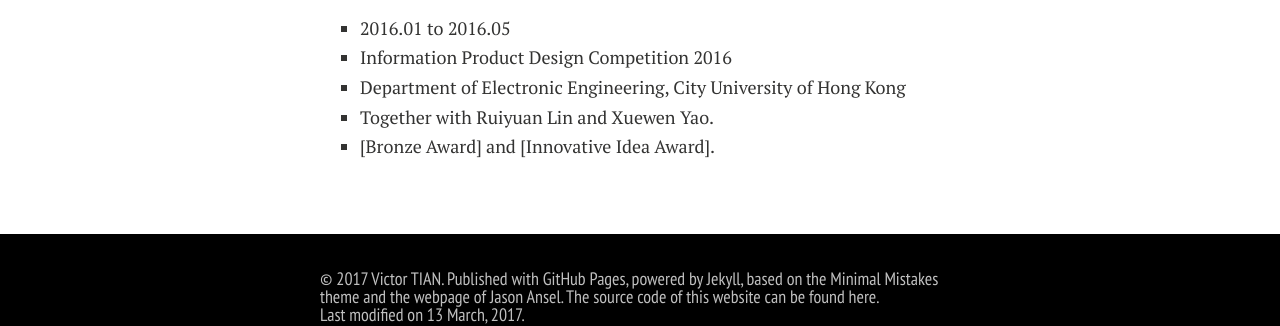
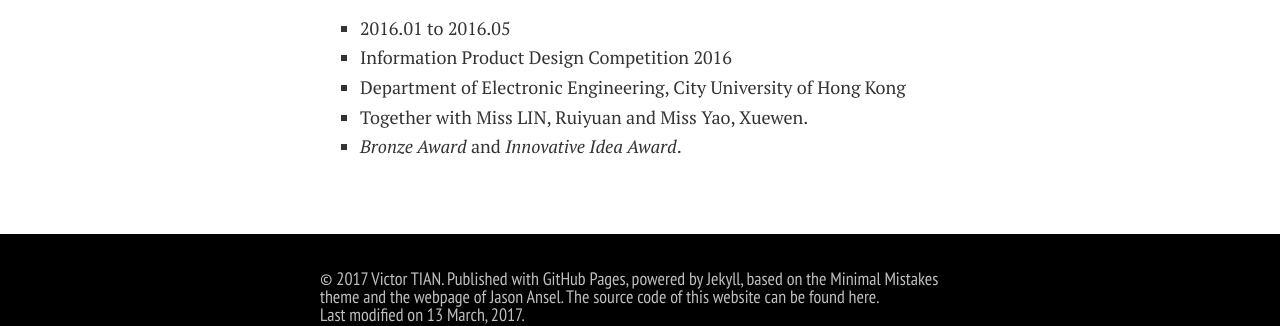
Before and after one commit to t94126/t94126.github.io, a Jekyll site: the page built from projects.md, in a window 1280 px wide. Shown: the part 887-1213 px from the top of the page. Built offline with Jekyll 4.4.1, drawn with Linux system fonts in a browser that asks for light colours; nearby versions of some CDN libraries.

Commit message:
update project

```diff
--- a/projects.md
+++ b/projects.md
@@ -30,5 +30,5 @@ centres.
  - 2016.01 to 2016.05
  - Information Product Design Competition 2016
  - Department of Electronic Engineering, City University of Hong Kong
- - Together with Ruiyuan Lin and Xuewen Yao.
- - [Bronze Award] and [Innovative Idea Award].
+ - Together with Miss LIN, Ruiyuan and Miss Yao, Xuewen.
+ - *Bronze Award* and *Innovative Idea Award*.
```
